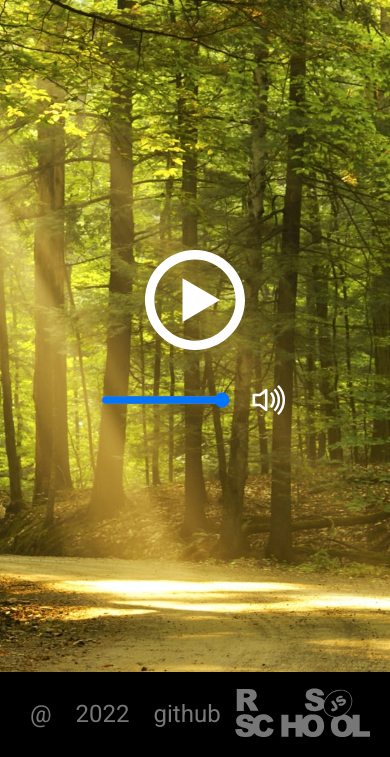
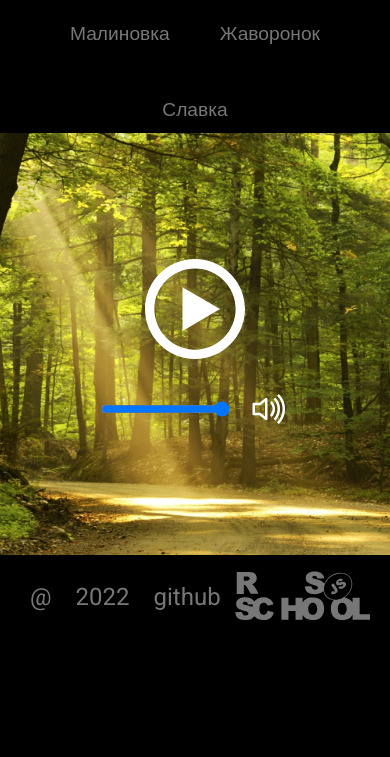
Before and after one commit to Ismoil6ek/eco-sounds, a plain HTML site: page index.html in a window 390 px wide. Shown: the part 142-899 px from the top of the page. After the commit the page ends 844 px from the top, so only its background shows below. Drawn offline with nearby package versions, Linux system fonts and the light colour scheme.

Commit message:
feat: fix bug with responsiveness

```diff
--- a/style.css
+++ b/style.css
@@ -93,6 +93,7 @@ nav {
     cursor: pointer;
     font-family: var(--russian);
     transition: var(--transition);
+    margin: 10px;
 }
 
 .nav-item:hover {
@@ -245,4 +246,10 @@ footer {
     .secondlogo {
         margin: 0 auto;
     }
+    .nav-item {
+        margin: 10px;
+    }
+    .main-wrapper {
+        height: 50vh;
+    }
 }
```
